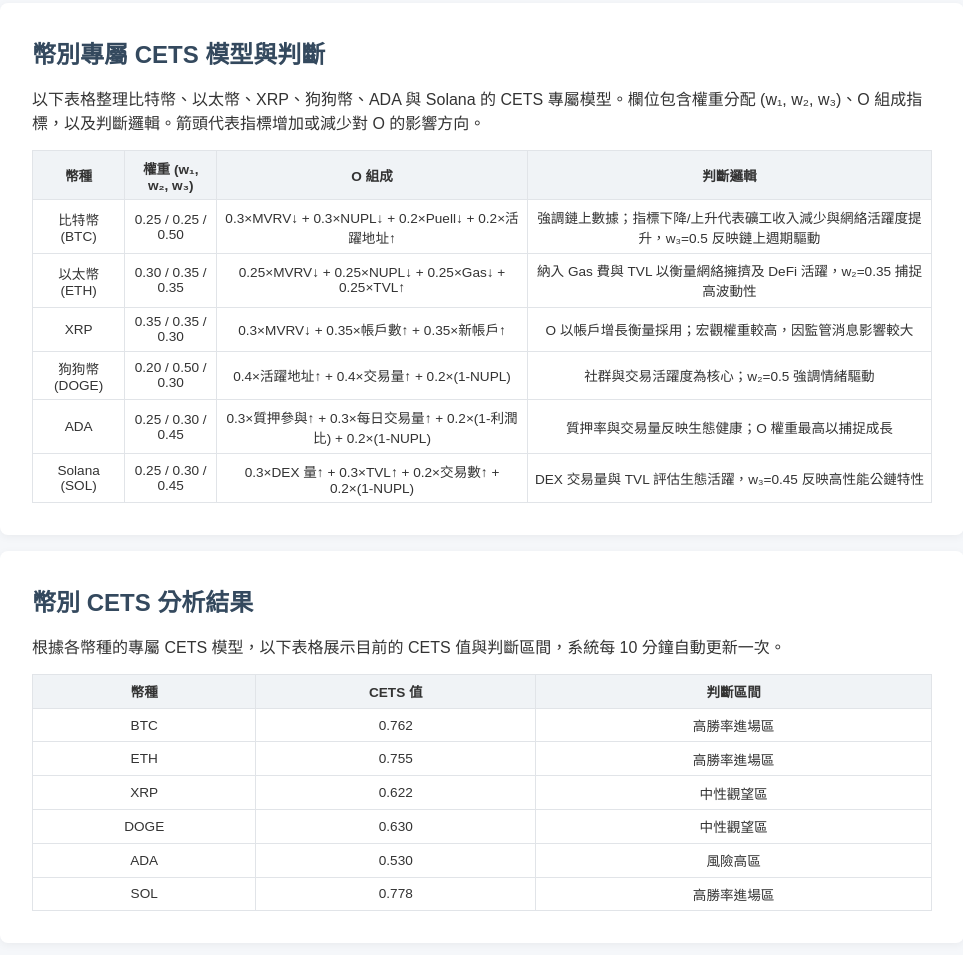
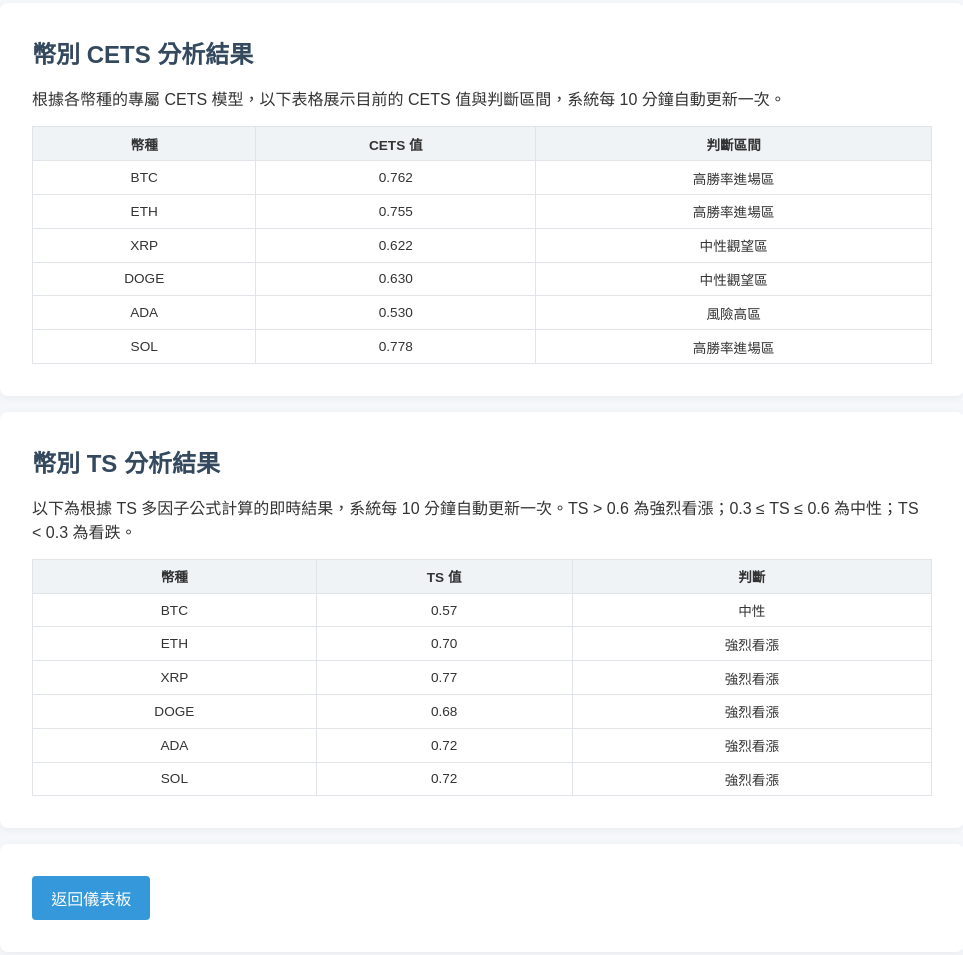
Before and after one commit to MayaMyzium/crypto-dashboard, a plain HTML site: page analysis.html in a window 1280 px wide. Shown: the part 1408-2363 px from the top of the page, without its empty margins (158-1121 px from the left). Drawn offline with nearby package versions, Linux system fonts and the light colour scheme; no server answers.

Commit message:
Add files via upload

```diff
--- a/analysis.html
+++ b/analysis.html
@@ -28,59 +28,7 @@
         <canvas id="sentimentChart"></canvas>
       </div>
     </section>
-    <!-- 幣別專屬 CETS 模型與判斷 -->
-    <section>
-      <h2>幣別專屬 CETS 模型與判斷</h2>
-      <p>以下表格整理比特幣、以太幣、XRP、狗狗幣、ADA 與 Solana 的 CETS 專屬模型。欄位包含權重分配 (w₁, w₂, w₃)、O 組成指標，以及判斷邏輯。箭頭代表指標增加或減少對 O 的影響方向。</p>
-      <table class="analysis-table">
-        <thead>
-          <tr>
-            <th>幣種</th>
-            <th>權重 (w₁, w₂, w₃)</th>
-            <th>O 組成</th>
-            <th>判斷邏輯</th>
-          </tr>
-        </thead>
-        <tbody>
-          <tr>
-            <td>比特幣 (BTC)</td>
-            <td>0.25 / 0.25 / 0.50</td>
-            <td>0.3×MVRV↓ + 0.3×NUPL↓ + 0.2×Puell↓ + 0.2×活躍地址↑</td>
-            <td>強調鏈上數據；指標下降/上升代表礦工收入減少與網絡活躍度提升，w₃=0.5 反映鏈上週期驅動</td>
-          </tr>
-          <tr>
-            <td>以太幣 (ETH)</td>
-            <td>0.30 / 0.35 / 0.35</td>
-            <td>0.25×MVRV↓ + 0.25×NUPL↓ + 0.25×Gas↓ + 0.25×TVL↑</td>
-            <td>納入 Gas 費與 TVL 以衡量網絡擁擠及 DeFi 活躍，w₂=0.35 捕捉高波動性</td>
-          </tr>
-          <tr>
-            <td>XRP</td>
-            <td>0.35 / 0.35 / 0.30</td>
-            <td>0.3×MVRV↓ + 0.35×帳戶數↑ + 0.35×新帳戶↑</td>
-            <td>O 以帳戶增長衡量採用；宏觀權重較高，因監管消息影響較大</td>
-          </tr>
-          <tr>
-            <td>狗狗幣 (DOGE)</td>
-            <td>0.20 / 0.50 / 0.30</td>
-            <td>0.4×活躍地址↑ + 0.4×交易量↑ + 0.2×(1-NUPL)</td>
-            <td>社群與交易活躍度為核心；w₂=0.5 強調情緒驅動</td>
-          </tr>
-          <tr>
-            <td>ADA</td>
-            <td>0.25 / 0.30 / 0.45</td>
-            <td>0.3×質押參與↑ + 0.3×每日交易量↑ + 0.2×(1-利潤比) + 0.2×(1-NUPL)</td>
-            <td>質押率與交易量反映生態健康；O 權重最高以捕捉成長</td>
-          </tr>
-          <tr>
-            <td>Solana (SOL)</td>
-            <td>0.25 / 0.30 / 0.45</td>
-            <td>0.3×DEX 量↑ + 0.3×TVL↑ + 0.2×交易數↑ + 0.2×(1-NUPL)</td>
-            <td>DEX 交易量與 TVL 評估生態活躍，w₃=0.45 反映高性能公鏈特性</td>
-          </tr>
-        </tbody>
-      </table>
-    </section>
+
 
     <!-- 幣別 CETS 分析結果 -->
     <section id="coin-cets-result-section">
@@ -104,6 +52,29 @@
         </tbody>
       </table>
     </section>
+
+    <!-- 幣別 TS 分析結果 -->
+    <section id="coin-ts-result-section">
+      <h2>幣別 TS 分析結果</h2>
+      <p>以下為根據 TS 多因子公式計算的即時結果，系統每 10 分鐘自動更新一次。TS > 0.6 為強烈看漲；0.3 ≤ TS ≤ 0.6 為中性；TS < 0.3 為看跌。</p>
+      <table class="analysis-table">
+        <thead>
+          <tr>
+            <th>幣種</th>
+            <th>TS 值</th>
+            <th>判斷</th>
+          </tr>
+        </thead>
+        <tbody>
+          <tr><td>BTC</td><td id="ts-value-btc">--</td><td id="ts-category-btc">--</td></tr>
+          <tr><td>ETH</td><td id="ts-value-eth">--</td><td id="ts-category-eth">--</td></tr>
+          <tr><td>XRP</td><td id="ts-value-xrp">--</td><td id="ts-category-xrp">--</td></tr>
+          <tr><td>DOGE</td><td id="ts-value-doge">--</td><td id="ts-category-doge">--</td></tr>
+          <tr><td>ADA</td><td id="ts-value-ada">--</td><td id="ts-category-ada">--</td></tr>
+          <tr><td>SOL</td><td id="ts-value-sol">--</td><td id="ts-category-sol">--</td></tr>
+        </tbody>
+      </table>
+    </section>
     <section>
       <a href="index.html" class="btn">返回儀表板</a>
     </section>
--- a/analysis.js
+++ b/analysis.js
@@ -56,6 +56,20 @@ document.addEventListener('DOMContentLoaded', () => {
       updateSpecializedCETS();
     } catch (e) {
       console.error('updateSpecializedCETS error', e);
+    }
+  }, 10 * 60 * 1000);
+
+  // 初始化 TS 分析並設定定時器
+  try {
+    updateTSAnalysis();
+  } catch (e) {
+    console.error('updateTSAnalysis error', e);
+  }
+  setInterval(() => {
+    try {
+      updateTSAnalysis();
+    } catch (e) {
+      console.error('updateTSAnalysis error', e);
     }
   }, 10 * 60 * 1000);
 });
@@ -507,3 +521,32 @@ function updateSpecializedCETS() {
     if (catEl) catEl.textContent = category;
   });
 }
+
+/**
+ * 計算並更新幣別 TS 分析結果
+ * 使用預設的宏觀 M、情緒 S 及 O_normalized 值，根據權重計算 TS
+ * TS > 0.6 強烈看漲；0.3 ≤ TS ≤ 0.6 中性；TS < 0.3 看跌
+ */
+function updateTSAnalysis() {
+  // 預設指標
+  const configs = {
+    btc: { M: 0.5, S: 0.7, O: 0.54, w1: 0.25, w2: 0.25, w3: 0.50 },
+    eth: { M: 0.6, S: 0.7, O: 0.80, w1: 0.30, w2: 0.35, w3: 0.35 },
+    xrp: { M: 0.8, S: 0.7, O: 0.83, w1: 0.35, w2: 0.35, w3: 0.30 },
+    doge: { M: 0.4, S: 0.7, O: 0.82, w1: 0.20, w2: 0.50, w3: 0.30 },
+    ada: { M: 0.6, S: 0.7, O: 0.79, w1: 0.25, w2: 0.30, w3: 0.45 },
+    sol: { M: 0.6, S: 0.7, O: 0.80, w1: 0.25, w2: 0.30, w3: 0.45 }
+  };
+  Object.keys(configs).forEach((key) => {
+    const cfg = configs[key];
+    const ts = cfg.w1 * cfg.M + cfg.w2 * cfg.S + cfg.w3 * cfg.O;
+    let cat;
+    if (ts > 0.6) cat = '強烈看漲';
+    else if (ts >= 0.3) cat = '中性';
+    else cat = '看跌';
+    const valEl = document.getElementById(`ts-value-${key}`);
+    const catEl = document.getElementById(`ts-category-${key}`);
+    if (valEl) valEl.textContent = ts.toFixed(2);
+    if (catEl) catEl.textContent = cat;
+  });
+}
```
